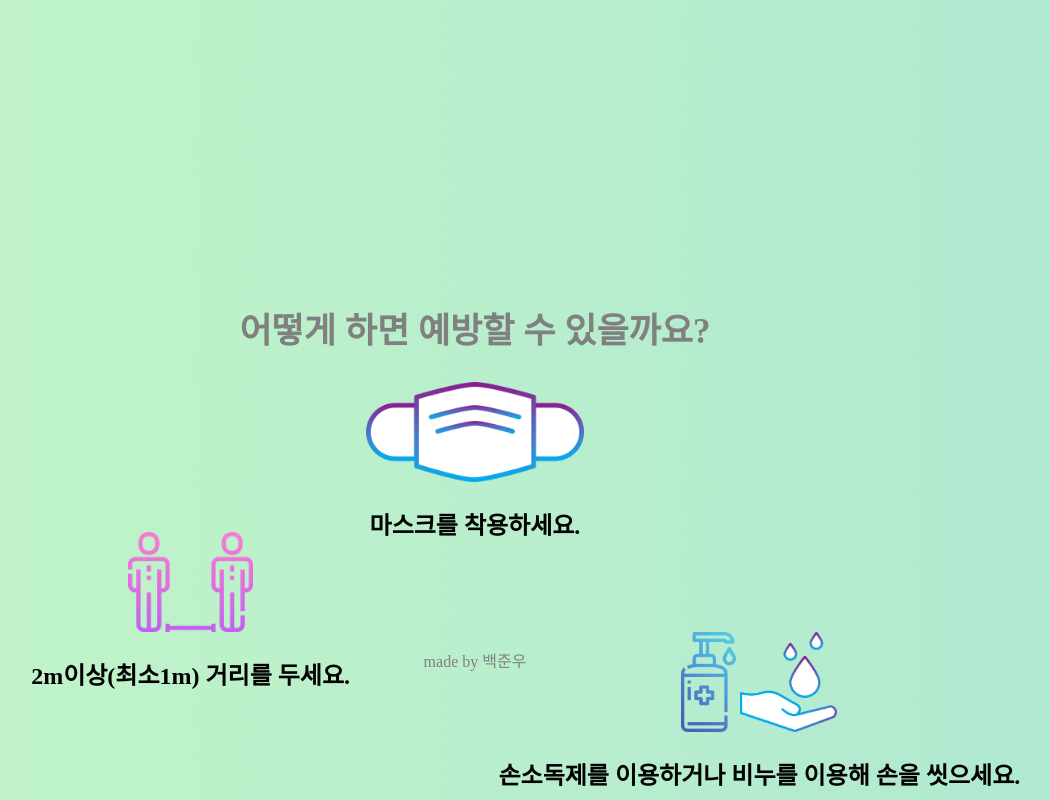
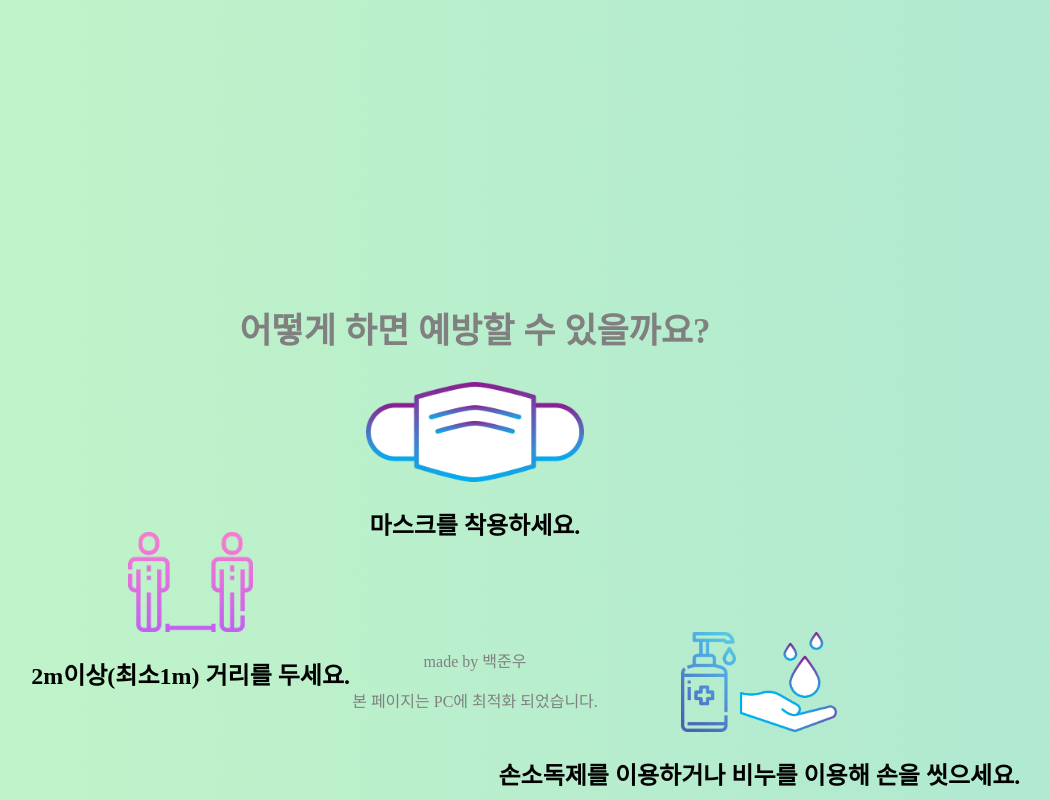
Before and after one commit to THE-COVIDA/THE-COVIDA.github.io, a plain HTML site: page covid-19.html in a window 1280 px wide. Shown: the part 618-1418 px from the top of the page, without its empty margins (165-1215 px from the left). Drawn offline with nearby package versions, Linux system fonts and the light colour scheme; a web font is replaced by a local one.

Commit message:
PC화면 안내

```diff
--- a/covid-19.html
+++ b/covid-19.html
@@ -297,6 +297,7 @@
     </div>
   </div>
   <p>made by 백준우</p>
+  <p>본 페이지는 PC에 최적화 되었습니다.</p>
 </body>
 
 </html>
```
